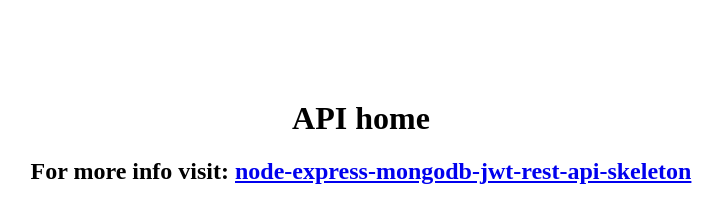
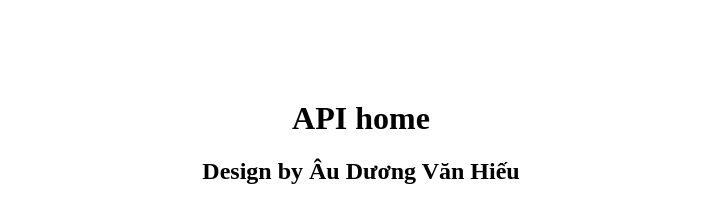
Before and after one commit to auduongvanhieu/ciconia, a website: page views/index.html in a window 1280 px wide. Shown: the whole page, without its empty margins (279-1000 px from the left). Drawn offline with Linux system fonts and the light colour scheme.

Commit message:
change home view

```diff
--- a/views/index.html
+++ b/views/index.html
@@ -10,7 +10,7 @@
 
 <body>
   <h1 style="text-align:center; margin-top: 100px">API home</h1>
-  <h2 style="text-align:center">For more info visit: <a target="_blank" href=" https://github.com/davellanedam/node-express-mongodb-jwt-rest-api-skeleton">node-express-mongodb-jwt-rest-api-skeleton</a></h2>
+  <h2 style="text-align:center">Design by Âu Dương Văn Hiếu</h2>
 </body>
 
 </html>
```
